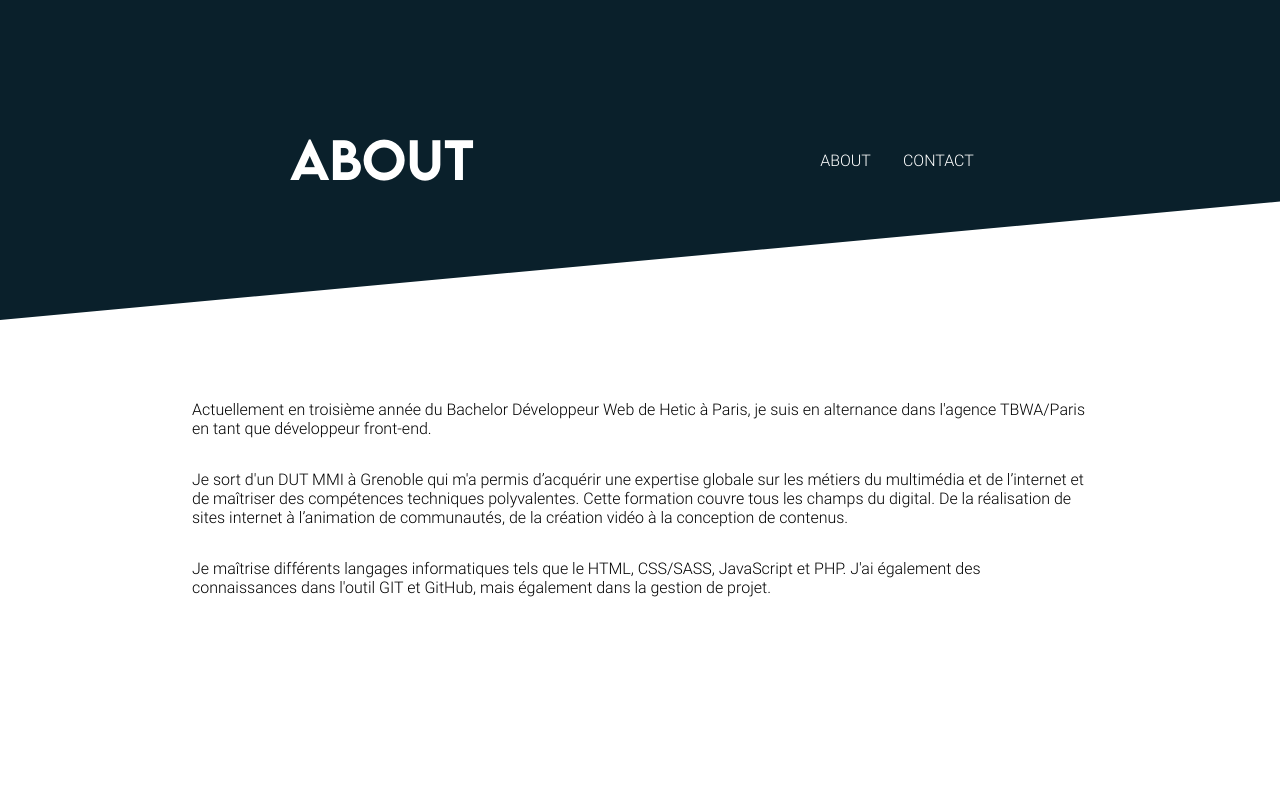
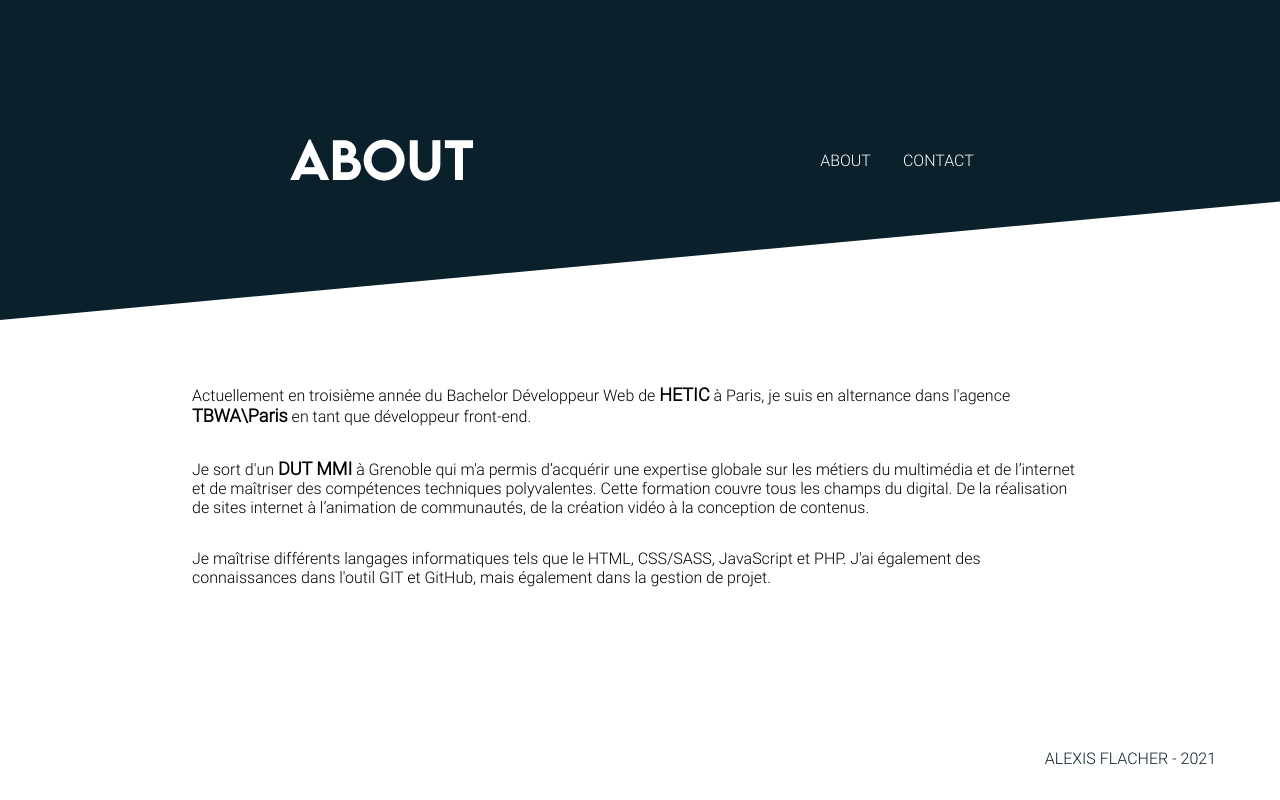
Before and after one commit to AlexisF9/Porfolio, a Next.js app: page /posts/about in a window 1280 px wide. Built offline with nearby package versions, Linux system fonts and the light colour scheme.

Commit message:
Ajout footer + liens about

```diff
--- a/src/component/footer/footer.module.scss
+++ b/src/component/footer/footer.module.scss
@@ -7,4 +7,15 @@
     right: 4rem;
     color: $primary;
     text-transform: uppercase;
+    display: flex;
+    align-items: center;
+
+    i {
+        font-size: 2rem;
+        color: $primary;
+    }
+
+    a:nth-child(2) {
+        padding: 0 0.5rem 0 0.5rem;
+    }
 }
--- a/src/component/footer/index.js
+++ b/src/component/footer/index.js
@@ -4,6 +4,8 @@ import Link from 'next/link'
 export function Footer(props) {
     return (
         <main className={css.footer}>
+            <a href="https://www.linkedin.com/in/alexis-flacher-772ba7197/" target="_blank"><i class="fab fa-linkedin"></i></a>
+            <a href="https://github.com/AlexisF9" target="_blank"><i class="fab fa-github-square"></i></a>
             <p>Alexis Flacher - 2021</p>
         </main>
     )
--- a/src/component/header/header.module.scss
+++ b/src/component/header/header.module.scss
@@ -3,7 +3,7 @@
 
 .header {
     //margin-bottom: -4rem;
-    margin-bottom: 4rem;
+    margin-bottom: 3rem;
 
     .headerContent {
         background-color: #0a202b;
--- a/src/pages/_app.js
+++ b/src/pages/_app.js
@@ -1,11 +1,17 @@
 import './_app.scss'
+import {Footer} from '../component/footer'
+import Head from 'next/head'
 
 function ProjectApp({ Component, pageProps }) {
     return (
         <>
-
+        <Head>
+            <title>Alexis Flacher</title>
+            <meta name="viewport" content="initial-scale=1.0, width=device-width" />
+            <link rel="stylesheet" href="https://use.fontawesome.com/releases/v5.15.4/css/all.css" integrity="sha384-DyZ88mC6Up2uqS4h/KRgHuoeGwBcD4Ng9SiP4dIRy0EXTlnuz47vAwmeGwVChigm" crossorigin="anonymous"></link>
+        </Head>
         <Component {...pageProps} />
-
+        <Footer/>
         </>
     )
 
--- a/src/pages/posts/about/index.js
+++ b/src/pages/posts/about/index.js
@@ -10,8 +10,8 @@ export default function About() {
       <Header title="About" subtitle="" lienAbout="/posts/about" lienContact="/posts/contact" />
 
       <div className={css.AboutText}>
-        <p>Actuellement en troisième année du Bachelor Développeur Web de Hetic à Paris, je suis en alternance dans l'agence TBWA/Paris en tant que développeur front-end.</p>
-        <p>Je sort d'un DUT MMI à Grenoble qui m'a permis d’acquérir une expertise globale sur les métiers du multimédia et de l’internet et de maîtriser des compétences techniques polyvalentes. Cette formation couvre tous les champs du digital. De la réalisation de sites internet à l’animation de communautés, de la création vidéo à la conception de contenus.</p>
+        <p>Actuellement en troisième année du Bachelor Développeur Web de <a href="https://www.hetic.net/" target="_blank"><span></span>HETIC</a>  à Paris, je suis en alternance dans l'agence <a href="https://www.tbwa-paris.com/en" target="_blank"><span></span>TBWA\Paris</a> en tant que développeur front-end.</p>
+        <p>Je sort d'un <a href="https://iut1.univ-grenoble-alpes.fr/iut1/mmi-formation-200348.kjsp" target="_blank"><span></span>DUT MMI</a> à Grenoble qui m'a permis d’acquérir une expertise globale sur les métiers du multimédia et de l’internet et de maîtriser des compétences techniques polyvalentes. Cette formation couvre tous les champs du digital. De la réalisation de sites internet à l’animation de communautés, de la création vidéo à la conception de contenus.</p>
         <p>Je maîtrise différents langages informatiques tels que le HTML, CSS/SASS, JavaScript et PHP. J'ai également des connaissances dans l'outil GIT et GitHub, mais également dans la gestion de projet.</p>
       </div>
 
--- a/src/pages/posts/about/index.module.scss
+++ b/src/pages/posts/about/index.module.scss
@@ -13,6 +13,13 @@
                 margin-bottom: 4rem;
             }
         }
+
+        a {
+            @include lien;
+            color: black;
+            font-weight: bold;
+            font-size: 18px;
+        }
     }
 
 
--- a/src/styles/_mixins.scss
+++ b/src/styles/_mixins.scss
@@ -19,7 +19,7 @@
     text-decoration: none;
 
    span {
-       background-color: cyan;
+       background-color: aqua;
        position: absolute;
        width: 100%;
        bottom: 0;
```
Also changed, not shown: src/pages/index.js (+0 -8 lines), 1 other file (tests, documents, lock files or other folders).
